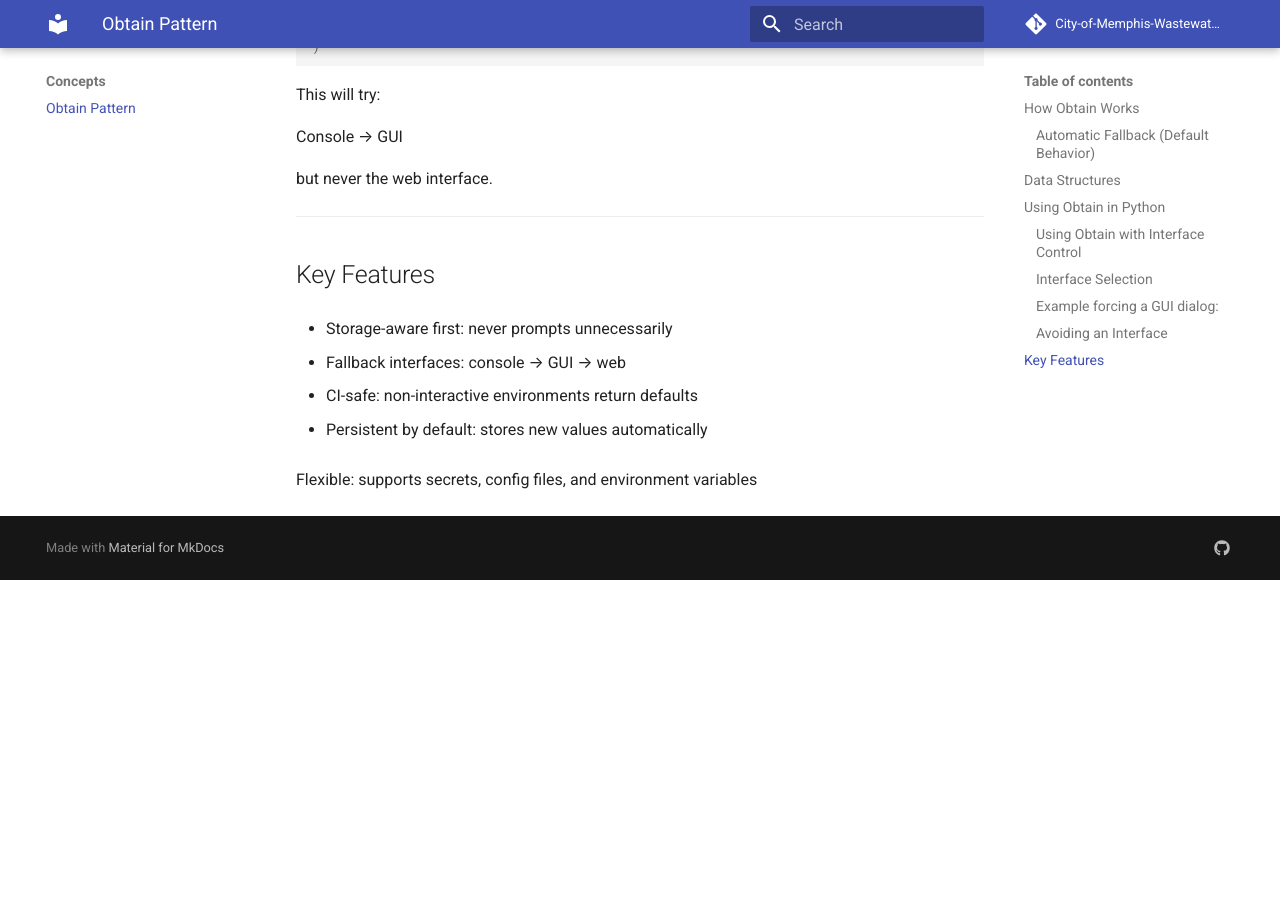
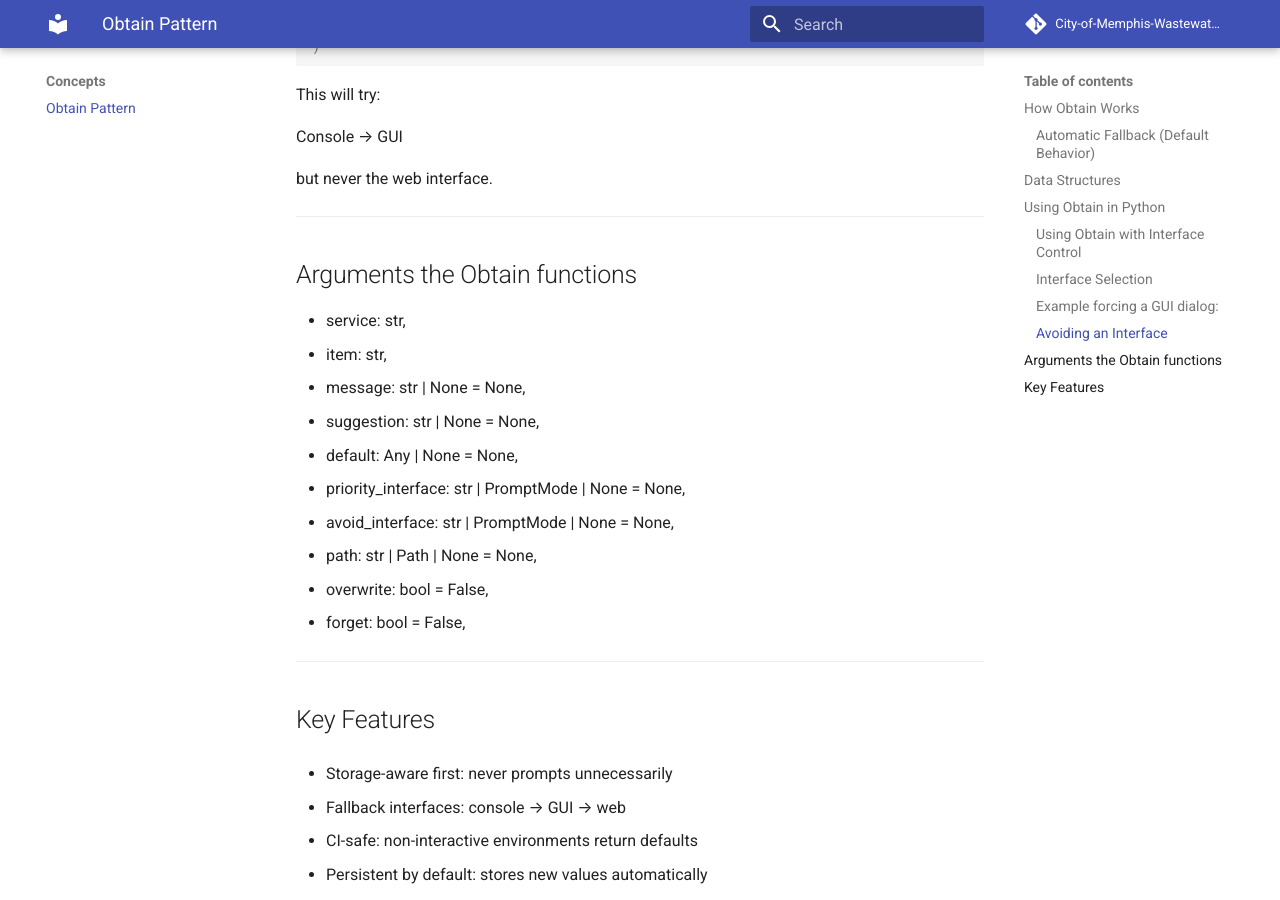
Before and after one commit to City-of-Memphis-Wastewater/dworshak, an MkDocs documentation site: the page built from docs/concepts/obtain.md, in a window 1280 px wide and 900 px high, scrolled down 3045 px. Built offline with MkDocs 1.6.1 and Material for MkDocs 9.7.7, drawn with Linux system fonts in a browser that asks for light colours; comment, search, counter and statistics services are not loaded; before the commit the page ends 3625 px from its top, so only the background shows below that.

Commit message:
improve examples for avoid and interface, and args

```diff
--- a/docs/concepts/obtain.md
+++ b/docs/concepts/obtain.md
@@ -143,6 +143,21 @@ but never the web interface.
 
 ---
 
+## Arguments the Obtain functions
+
+- service: str,
+- item: str,
+- message: str | None = None,
+- suggestion: str | None = None,
+- default: Any | None = None,
+- priority_interface: str | PromptMode | None = None,
+- avoid_interface: str | PromptMode | None = None,
+- path: str | Path | None = None,
+- overwrite: bool = False,
+- forget: bool = False,
+
+---
+
 ## Key Features
 
 - Storage-aware first: never prompts unnecessarily
```
